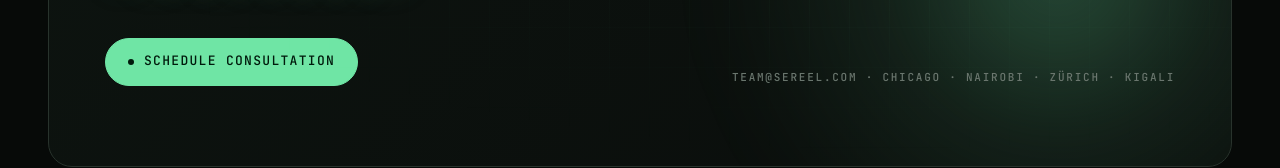
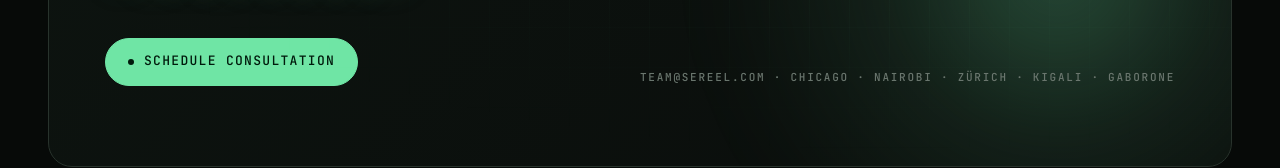
Before and after one commit to 0xsereel/website, a React (Vite) app: page / in a window 1280 px wide. Shown: the part 5723-5891 px from the top of the page. Built offline with nearby package versions, Linux system fonts and the light colour scheme.

Commit message:
Added gaborone after FAQ section

```diff
--- a/src/pages/Home/Home.tsx
+++ b/src/pages/Home/Home.tsx
@@ -529,7 +529,7 @@ export const Home = () => {
                 <span className="dot"></span>Schedule consultation
               </Link>
               <span className="mono">
-                team@sereel.com · Chicago · Nairobi · Zürich · Kigali
+                team@sereel.com · Chicago · Nairobi · Zürich · Kigali · Gaborone
               </span>
             </div>
           </div>
```
